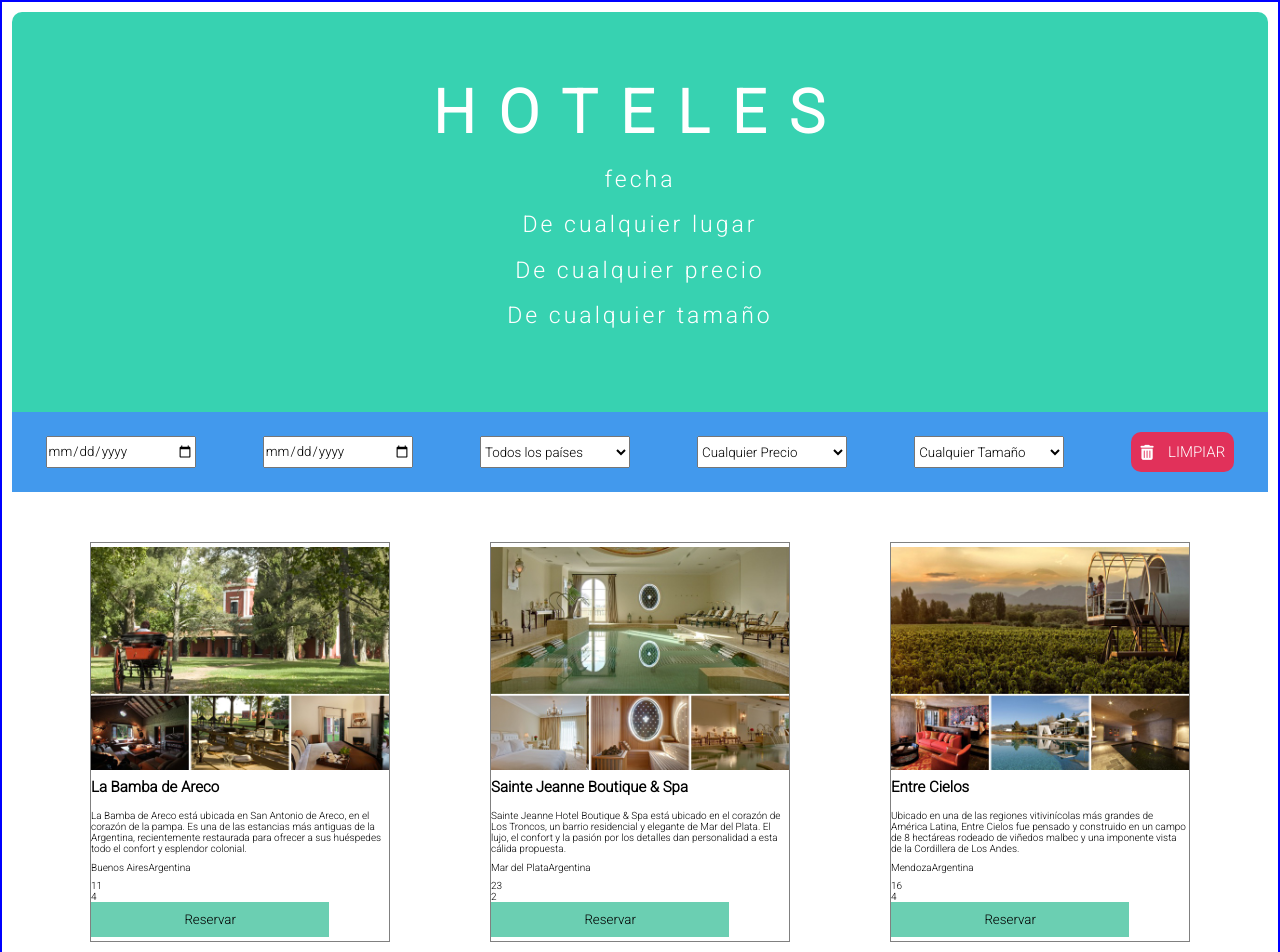
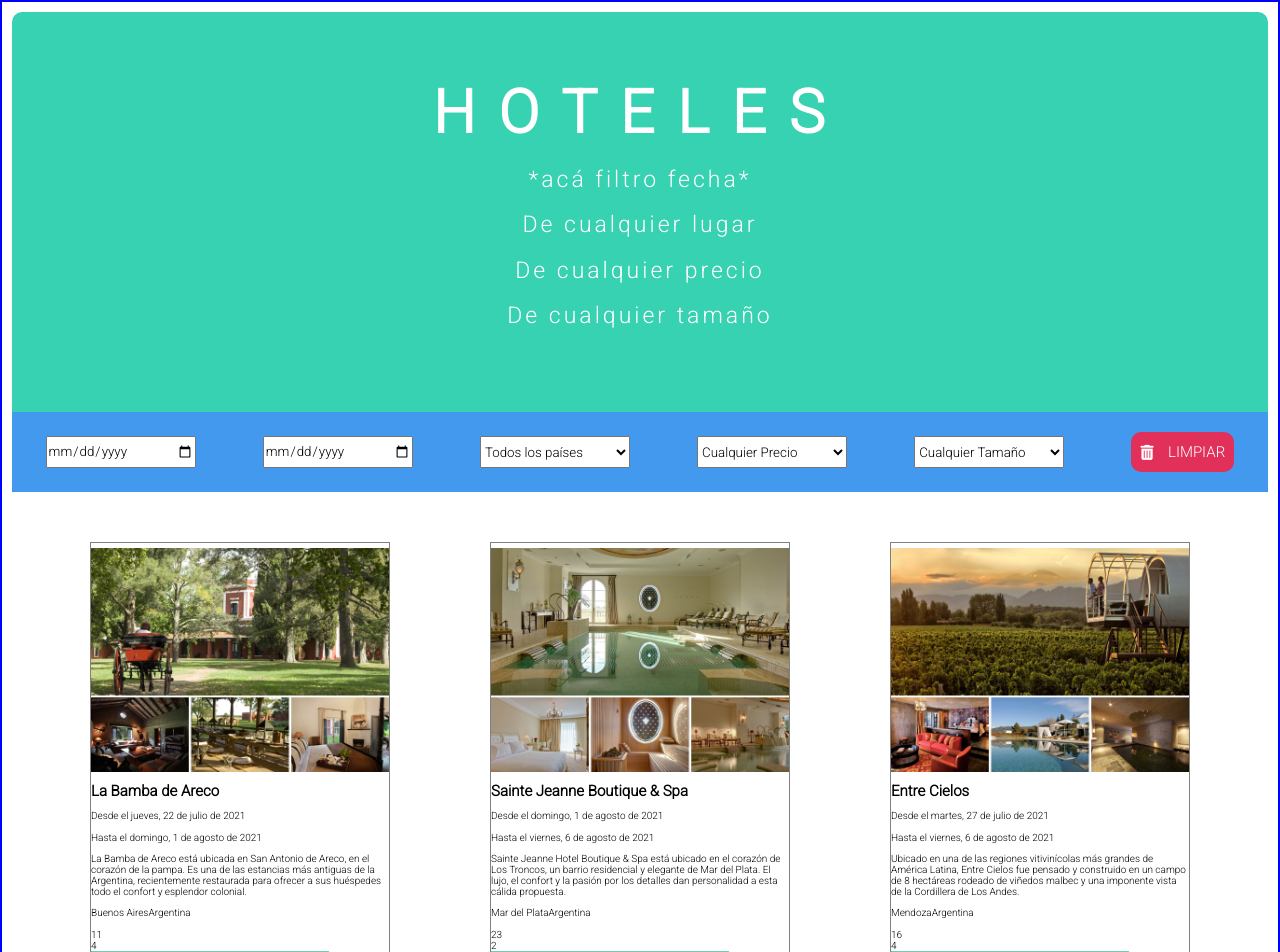
Before and after one commit to MGagiledevelopment/HOTELRESERVATION-PROJECT, a React (Create React App) app: page / in a window 1280 px wide. Shown: the top 952 px of the page. Built offline with nearby package versions, Linux system fonts and the light colour scheme.

Commit message:
configuracion fecha en cards

```diff
--- a/src/css/cards.module.css
+++ b/src/css/cards.module.css
@@ -1,7 +1,7 @@
 .card {
   margin: 5rem;
   border: 0.1rem solid grey;
-  height: 40rem;
+  height: 45rem;
   width: 30rem;
   display: flex;
   justify-content: space-around;
--- a/src/css/header.module.css
+++ b/src/css/header.module.css
@@ -30,3 +30,12 @@ align-items: center;
  justify-content: space-evenly;
 
 }
+
+.filters :nth-child(1):hover,
+.filters :nth-child(2):hover,
+.filters :nth-child(3):hover,
+.filters :nth-child(4):hover
+{
+    font-size: 2.8rem;
+
+}
--- a/src/main-components/Header.jsx
+++ b/src/main-components/Header.jsx
@@ -9,7 +9,7 @@ export default function Header (props) {
         <div className={HeaderStyles.header}>
         <h1 className={HeaderStyles.title} >HOTELES </h1>
         <div className={HeaderStyles.filters}>
-        <div>fecha</div>
+        <div>*acá filtro fecha*</div>
         <div>{showCountry(props.filter.country)}</div>
         <div>{showPrice(props.filter.price)}</div>
         <div>{showSize(props.filter.size)}</div>
--- a/src/main-components/List.jsx
+++ b/src/main-components/List.jsx
@@ -3,7 +3,8 @@ import HotelCard from "../sub-components/HotelCard";
 import ListStyles from "../css/list.module.css";
 import NotFound from "../sub-components/NotFound";
 import { filterHotels } from "../utils"
-
+import { dateCardConversorFrom } from "../utils";
+import { dateCardConversorTo } from "../utils";
 export default function List(props) {
 
    let filteredHotel = filterHotels(
@@ -31,8 +32,8 @@ export default function List(props) {
               location={hotel.city + hotel.country}
               rooms={hotel.rooms}
               price={hotel.price}
-              availabilityFrom={hotel.availabilityFrom}
-              availabilityTo={hotel.availabilityTo}
+              availabilityFrom={dateCardConversorFrom(hotel.availabilityFrom)}
+              availabilityTo={dateCardConversorTo(hotel.availabilityTo)}
             />
           );
         })}
--- a/src/sub-components/HotelCard.jsx
+++ b/src/sub-components/HotelCard.jsx
@@ -22,7 +22,8 @@ export default function HotelCard(props) {
     <div className={CardStyles.card}>
       <img id="img" src={props.photo} alt="hotel" />
       <h2>{props.name}</h2>
-      <div></div>
+      <div>{props.availabilityFrom}</div>
+      <div>{props.availabilityTo}</div>
       <p>{props.description}</p>
       <div id="location"> {props.location}</div>
 
--- a/src/utils.js
+++ b/src/utils.js
@@ -20,16 +20,43 @@ export const priceTransformer = (price) => {
   } else return 4;
 };
 
-// export const sizeTransformer = (size) =>{
 
-// 	if (size === "Pequeño") {
-// 	   return 10
-//    } else if (size === "Mediano") {
-// 	   return 19
-//    } else
-// 	   return 20
 
-// }
+//FUNCION PARA LAS FECHAS DENTRO DE LA CARD //
+
+export let dateCardConversorFrom = (date) => {
+
+  let newDate = new Date(date)
+  //A CONTINUCACION UTILICE UNA FUNCION INTERNA DE JS PARA HACER MAS SENCILLA LA LECTURA DE LA FECHA //
+  let enUSFormatter = new Intl.DateTimeFormat("es-AR", {
+    weekday: "long",
+    year: "numeric",
+    month: "long",
+    day: "numeric",
+  });
+
+ return "Desde el " + enUSFormatter.format(newDate)
+
+}
+//LA REPETÍ //
+export let dateCardConversorTo = (date) => {
+
+  let newDate = new Date(date)
+  let enUSFormatter = new Intl.DateTimeFormat("es-AR", {
+    weekday: "long",
+    year: "numeric",
+    month: "long",
+    day: "numeric",
+  });
+
+ return "Hasta el " + enUSFormatter.format(newDate)
+
+}
+
+
+
+//FUNCION PARA GENERAR LA LISTA FILTRADA QUE SE MUESTRA EN LIST //
+
 
 export let filterHotels = (
   arrayHotels,
@@ -42,11 +69,13 @@ export let filterHotels = (
   const filteredArray = arrayHotels
 
     .filter(function (hotel) {
-      console.log(
-        "esta es la fecha DESDE del hotel: " + hotel.availabilityFrom
-      );
-      console.log("esta es la fecha DESDE del INPUT: " + startDate);
-      console.log("esta es la fecha HASTA del INPUT: " + endDate);
+
+
+      // console.log(
+      //   "esta es la fecha DESDE del hotel: " + hotel.availabilityFrom
+      // );
+      // console.log("esta es la fecha DESDE del INPUT: " + startDate);
+      // console.log("esta es la fecha HASTA del INPUT: " + endDate);
 
       if (startDate === " " || endDate === " ") {
         return hotel;
@@ -56,6 +85,9 @@ export let filterHotels = (
         );
       } else return hotel;
     })
+
+
+
 
     .filter(function (hotel) {
       if (country !== "all") {
@@ -87,6 +119,9 @@ export let filterHotels = (
 };
 
 //FUNCIONES PARA MOSTRAR FILTRO EN EL HEADER //
+//fecha
+
+
 
 //pais
 
```
